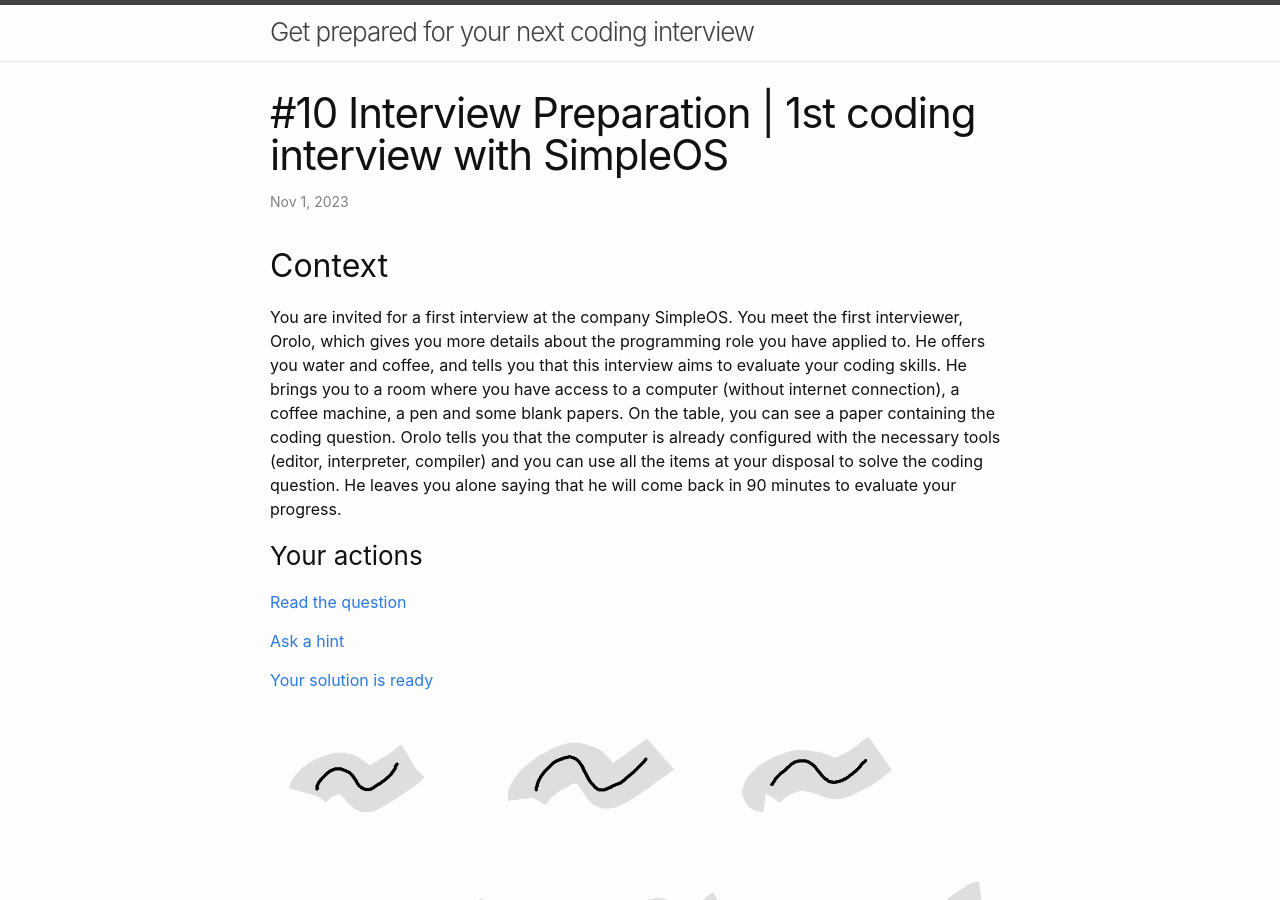
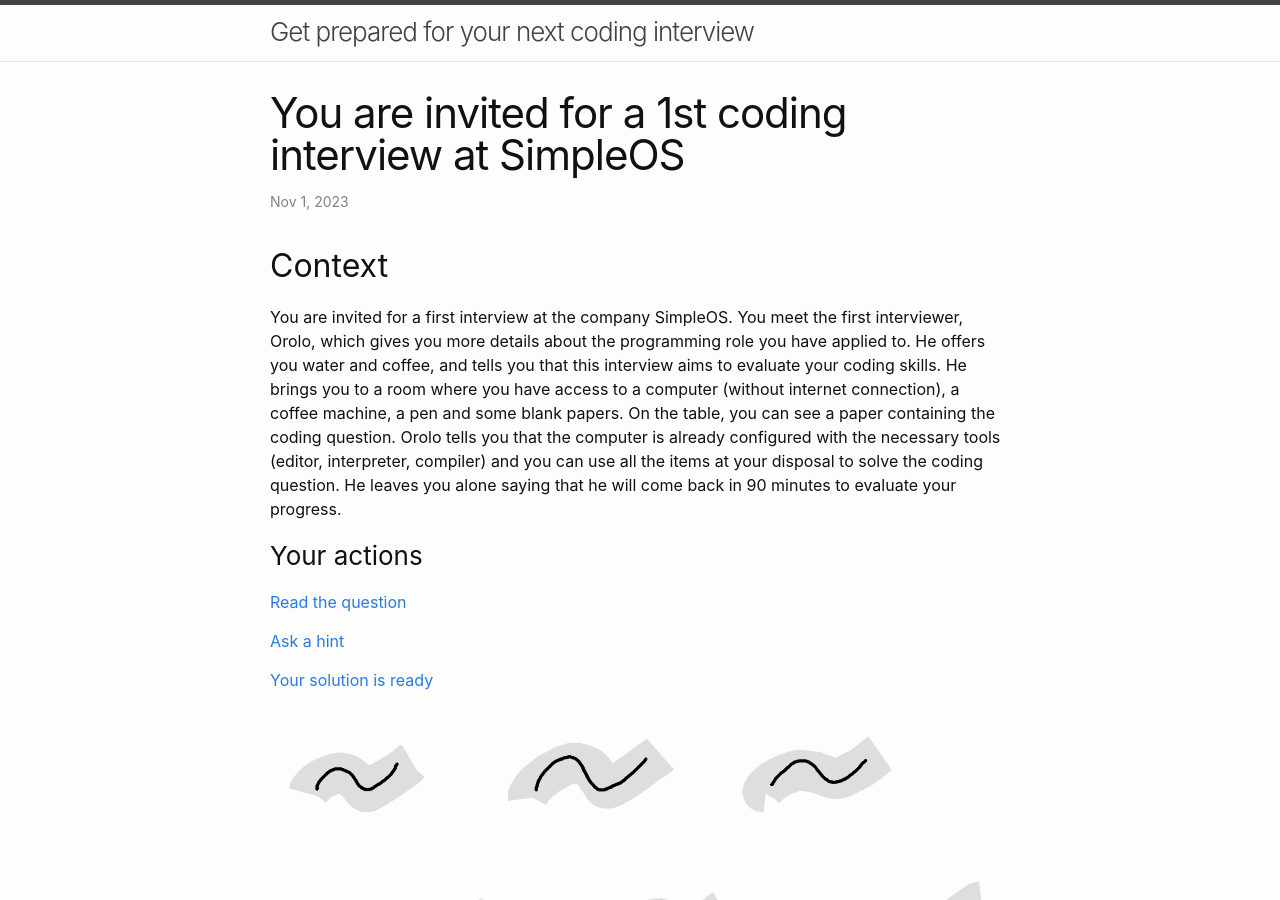
Before and after one commit to assadnavi/assadnavi.github.io, a Jekyll site: the page built from _posts/2023-11-01-interview-preparation-simpleos-1.md, in a window 1280 px wide and 900 px high. Built offline with Jekyll 4.4.1, drawn with Linux system fonts in a browser that asks for light colours.

Commit message:
updated title

```diff
--- a/_includes/head.html
+++ b/_includes/head.html
@@ -1,5 +1,5 @@
 <head>
-  <meta name="keywords" content="Coding, Programming, Interview, Preparation, Game, Simulation, Challenge, Interactive, Quiz, Beginner, Intermediate, JavaScript, Functional, Recursive, Algorithm">
+  <meta name="keywords" content="Coding, Programming, Challenge, Interview, Preparation, Interactive, Simulation, Quiz, Beginner, Intermediate, JavaScript, Recursive, Algorithm">
   <meta charset="utf-8">
   <meta http-equiv="X-UA-Compatible" content="IE=edge">
   <meta name="viewport" content="width=device-width, initial-scale=1">
--- a/_posts/2023-11-01-interview-preparation-simpleos-1.md
+++ b/_posts/2023-11-01-interview-preparation-simpleos-1.md
@@ -1,7 +1,7 @@
 ---
 layout: post
-title:  "#10 Interview Preparation | 1st coding interview with SimpleOS"
-description: Get prepared for your next coding interview by solving real programming challenges with this interactive game.
+title:  "You are invited for a 1st coding interview at SimpleOS"
+description: Get prepared for your next coding interview by solving real programming challenges with this interactive simulation.
 date:   2023-11-01 00:00:00 +0000
 published: true
 ---
```
Also changed, not shown: _posts/2023-11-11-interview-preparation-simpleos-2.md (+2 -2 lines), _posts/2023-11-23-interview-preparation-simpleos-3.md (+2 -2 lines).
